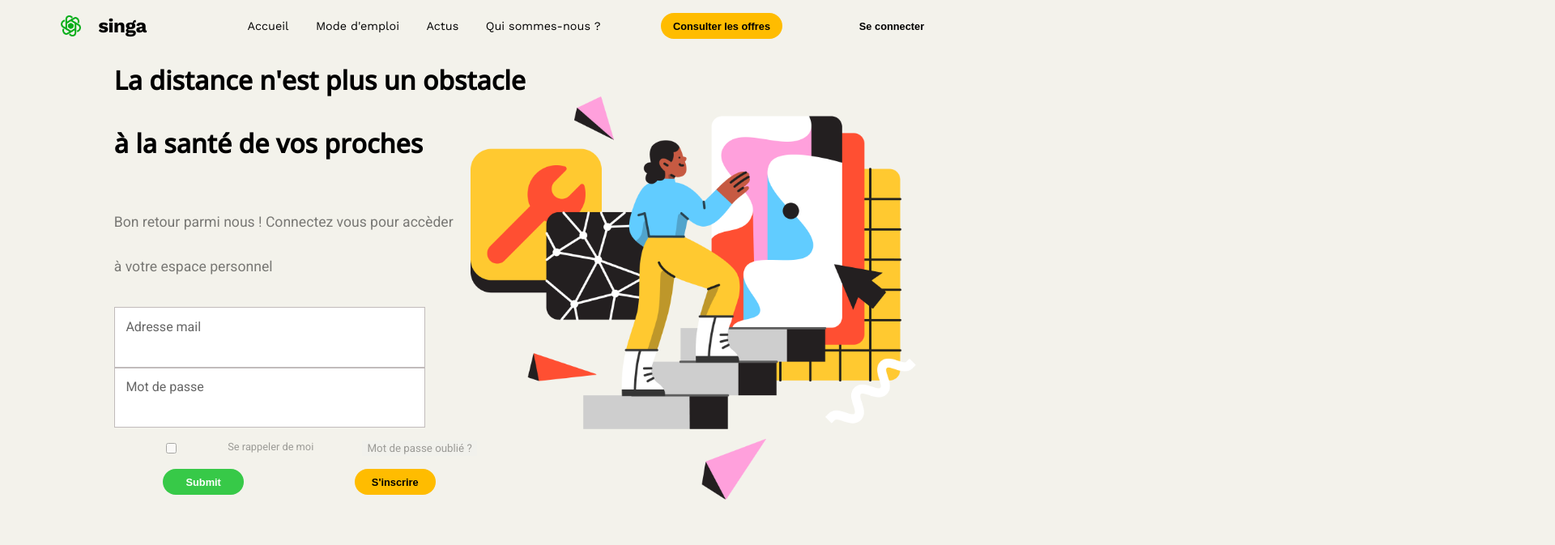
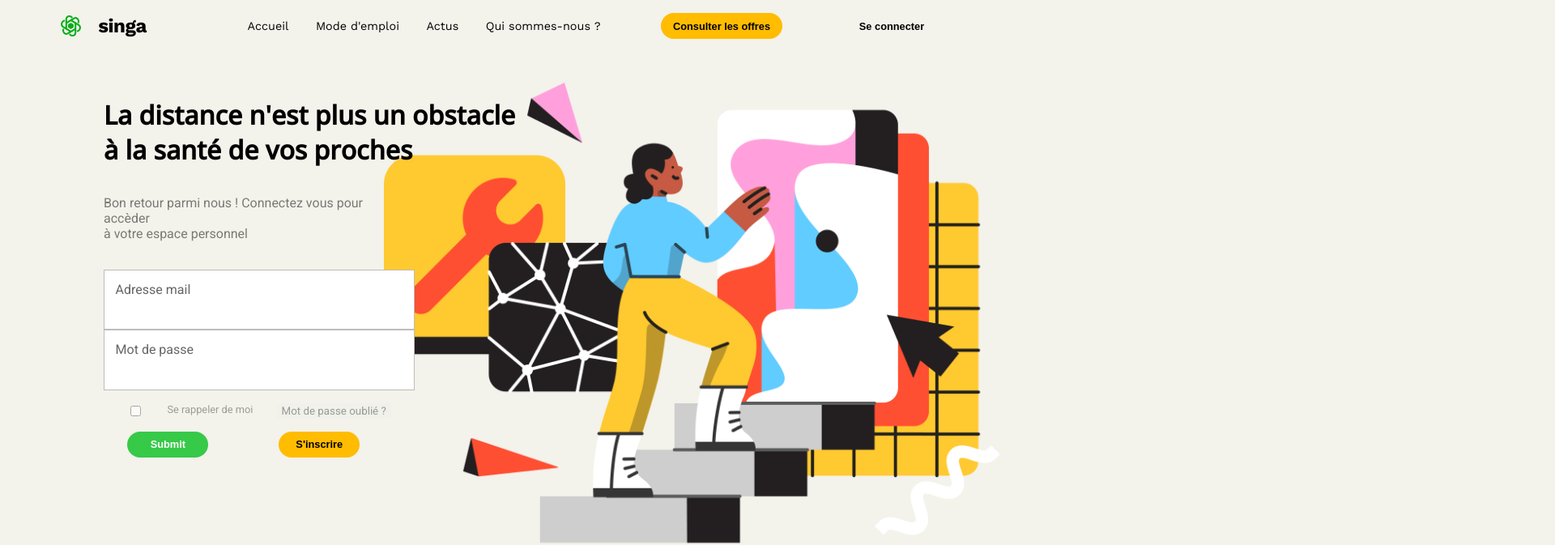
Before and after one commit to WildCodeSchool/paris-0921-project3-my-singa-assurance, a React (Vite) app: page /login in a window 1280 px wide. Shown: the top 673 px of the page at 81% size, 1920 px wide, since content can reach past the window. Built offline with nearby package versions, Linux system fonts and the light colour scheme.

Commit message:
OK final CSS for LoginPage

```diff
--- a/src/pages/LoginPage.jsx
+++ b/src/pages/LoginPage.jsx
@@ -47,10 +47,14 @@ function LoginPage() {
       <Header />
       <div className={style.mainLoginPageContainer}>
         <div className={style.mainText}>
-          <h2 className={style.logintitle}>La distance n&apos;est plus un obstacle</h2>
-          <h2 className={style.logintitle}> à la santé de vos proches</h2>
-          <p className={style.loginText1}>Bon retour parmi nous ! Connectez vous pour accèder </p>
-          <p className={style.loginText2}>à votre espace personnel</p>
+          <div className={style.logintitle}>
+            <p>La distance n&apos;est plus un obstacle</p>
+            <p>à la santé de vos proches</p>
+          </div>
+          <div className={style.loginText1}>
+            <p>Bon retour parmi nous ! Connectez vous pour accèder </p>
+            <p>à votre espace personnel</p>
+          </div>
           <form className={style.loginForm} onSubmit={handleSubmit(onSubmit)}>
             <div className={style.loginEmail}>
               <label htmlFor="email" className={style.loginEmailLabel}>
--- a/src/pages/style/LoginPage.module.scss
+++ b/src/pages/style/LoginPage.module.scss
@@ -1,60 +1,55 @@
 @import url('https://fonts.googleapis.com/css2?family=Open+Sans:wght@500&display=swap');
 @import url('https://fonts.googleapis.com/css2?family=Roboto&display=swap');
 
+.loginPageHeader {
+  display: flex;
+  flex-direction: column;
+}
 .mainLoginPageContainer {
-  display: flex;
-  align-items: center;
+  display: grid;
   font-family: 'Open Sans', sans-serif;
-  height: 100vh;
-  margin-left: 11vw;
+  margin: 8% 5% 5% 10%;
+  grid-template-columns: repeat(2, 1fr);
 }
 
 .mainText {
   display: flex;
   flex-direction: column;
-  margin-top: 15vh;
-  margin-bottom: 30vh;
+  width: 100%;
+  height: 60vh;
+  justify-content: space-around;
+  grid-column: 1 / 2;
+  grid-row: 1;
+  z-index: 1;
 }
 
 .logintitle {
-  display: flex;
   font-family: 'Open Sans', sans-serif;
   font-size: 2em;
   z-index: 1;
-  width: 400%;
   background: none;
-  margin-top: 1vh;
+  font-weight: bold;
+  p {
+    margin: 0%;
+  }
 }
 
 .loginText1 {
   display: flex;
+  flex-direction: column;
   font-family: 'Roboto', sans-serif;
   font-size: 1.1em;
-  color: black;
   opacity: 0.5;
-  z-index: 1;
-  width: 130%;
-  background: none;
-  margin-top: 5vh;
-}
-
-.loginText2 {
-  display: flex;
-  font-family: 'Roboto', sans-serif;
-  font-size: 1.1em;
-  color: black;
-  opacity: 0.5;
-  z-index: 1;
-  width: 130%;
-  background: none;
-  margin-bottom: 5vh;
+  width: 29vw;
+  font-size: inherit;
+  p {
+    margin: 0%;
+  }
 }
 
 .loginForm {
   display: flex;
   flex-direction: column;
-  z-index: 1;
-  background: none;
 }
 
 .loginEmailLabel,
@@ -88,16 +83,13 @@
   padding: 1vh;
   cursor: pointer;
   width: 30vw;
-  z-index: 50;
 }
 
 .backgroundImageLogin {
-  display: flex;
-  z-index: 0;
-  width: 43%;
-  position: absolute;
-  margin-bottom: 8vh;
-  margin-left: 55vh;
+  width: 140%;
+  grid-column: 1 / 2;
+  grid-row: 1;
+  margin-left: 27vw;
 }
 
 .loginOptionButton {
@@ -109,6 +101,7 @@
   margin-top: 2vh;
   margin-bottom: 2vh;
   background: none;
+  width: 30vw;
 }
 
 .loginRememberMe,
@@ -123,6 +116,7 @@
   gap: 5%;
   justify-content: space-evenly;
   background: none;
+  width: 30vw;
 
   .loginConnexionButton {
     height: 4vh;
```
